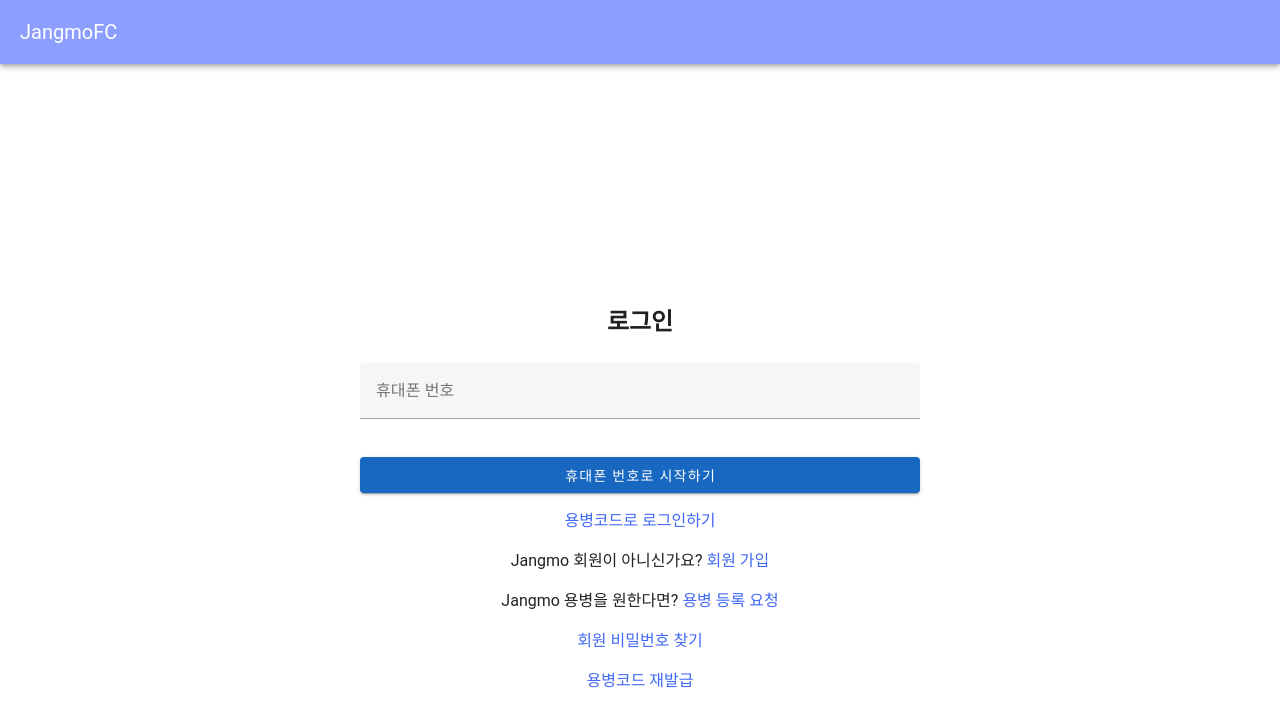
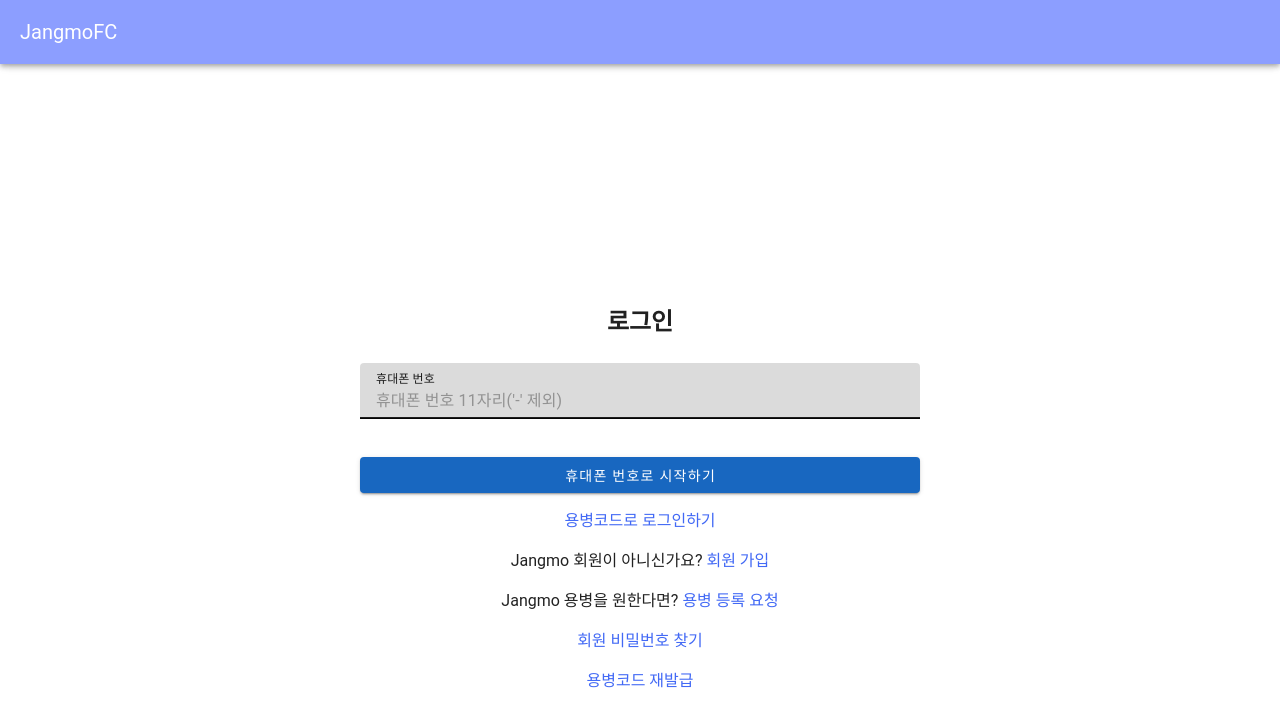
Before and after one commit to junsang-ee/jangmo-front, a Vue app: page /login in a window 1280 px wide. Shown: the top 726 px of the page. Built offline with nearby package versions, Linux system fonts and the light colour scheme; no server answers.

Commit message:
login 화면 접근 시 휴대폰 번호 text field Focus On 기능 추가

```diff
--- a/src/views/pages/auth/Login.vue
+++ b/src/views/pages/auth/Login.vue
@@ -10,13 +10,14 @@
             <div class="login-wrap">
               <v-text-field
                 v-model="mobile"
+                class="mobile-field"
                 label="휴대폰 번호"
                 placeholder="휴대폰 번호 11자리('-' 제외)"
                 type="tel"
                 :rules="mobileRules"
                 required
                 outlined
-                class="mobile-field"
+                autofocus
               />
               <div v-if="isShowVerifyInput">
                 <v-text-field
```
